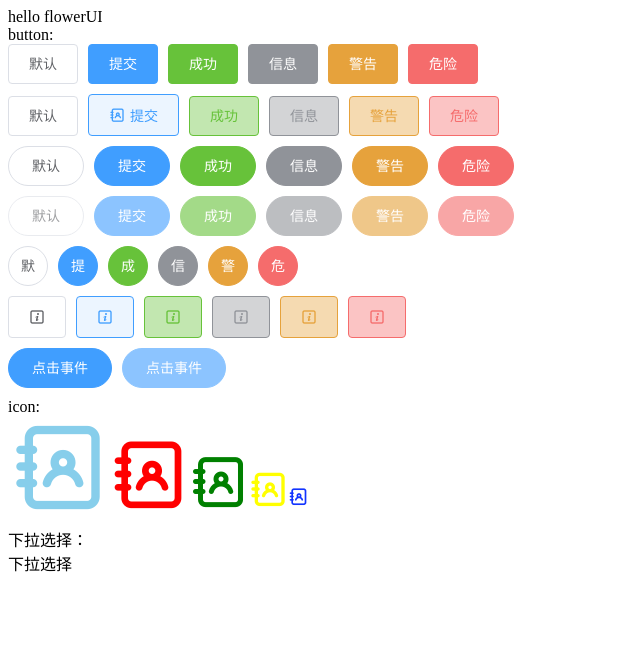
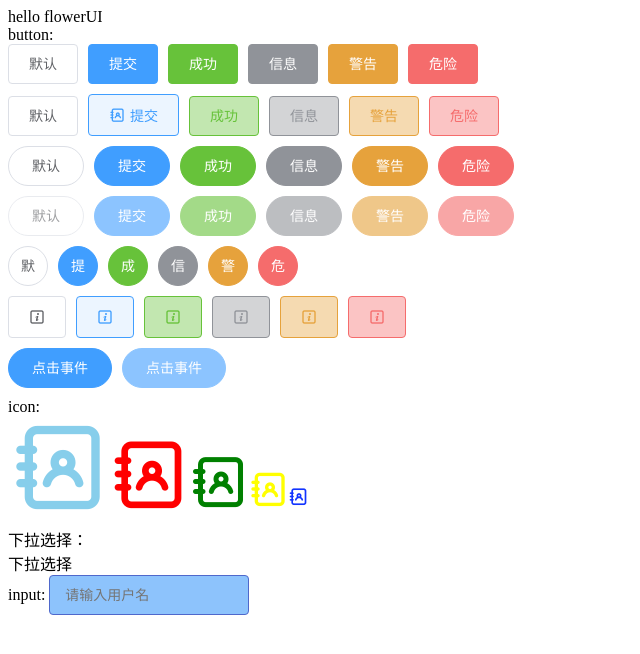
Before and after one commit to huashaoya/flower-ui, a Vue app: page / in a window 1280 px wide. Shown: the top 654 px of the page, without its empty margins (0-640 px from the left). Built offline with nearby package versions, Linux system fonts and the light colour scheme.

Commit message:
input第一阶段

```diff
--- a/src/App.vue
+++ b/src/App.vue
@@ -64,6 +64,8 @@
     </div>
     下拉选择：
     <fl-select></fl-select>
+    input:
+     <fl-input placeholder="请输入用户名" type="password" name="username"></fl-input>
   </div>
 </template>
 
@@ -85,4 +87,9 @@ export default {
     margin-right: 10px;
   }
 }
+#app{
+.fl-input{
+  width: 200px;
+}
+}
 </style>
--- /dev/null
+++ b/src/components/input.vue
@@ -0,0 +1,56 @@
+<template>
+  <div class="fl-input">
+    <input class="fl-input_inner" placeholder="请输入用户名" type="type" name="name"/>
+  </div>
+</template>
+
+<script>
+export default {
+  name: 'FlInput',
+  props: {
+    placeholder: {
+      type: String,
+      default: ''
+    },
+    type: {
+      type: String,
+      default: 'text'
+    },
+    name: {
+      type: String,
+      default: ''
+    }
+  }
+}
+</script>
+
+<style lang="scss">
+.fl-input {
+  width: 100%;
+  position: relative;
+  font-size: 14px;
+  display: inline-block;
+  .fl-input_inner {
+    -webkit-appearance: none;
+    background-color: #8dc3fc;
+    background-image: none;
+    border-radius: 4px;
+    border: 1px solid rgb(79, 104, 203);
+    box-sizing: border-box;
+    color: black;
+    display: inline-block;
+    font-size: inherit;
+    height: 40px;
+    line-height: 40px;
+    outline: none;
+    padding: 0 15px;
+    transition: border-color 0.2s cubic-bezier(0.645, 0.045, 0.355, 1);
+    width: 100%;
+
+    &:focus {
+      outline: none;
+      border-color: black;
+    }
+  }
+}
+</style>
--- a/src/main.js
+++ b/src/main.js
@@ -5,6 +5,8 @@ import store from './store'
 import FlButton from './components/button.vue'
 import FlIcon from './components/icon.vue'
 import FlSelect from './components/select.vue'
+import FlInput from './components/input.vue'
+
 import './assets/font/iconfont.css'
 // import FlowerUI from '../packages'
 
@@ -13,4 +15,6 @@ const app = createApp(App).use(store).use(router)
 app.component(FlButton.name, FlButton)
 app.component(FlIcon.name, FlIcon)
 app.component(FlSelect.name, FlSelect)
+app.component(FlInput.name, FlInput)
+
 app.mount('#app')
```
